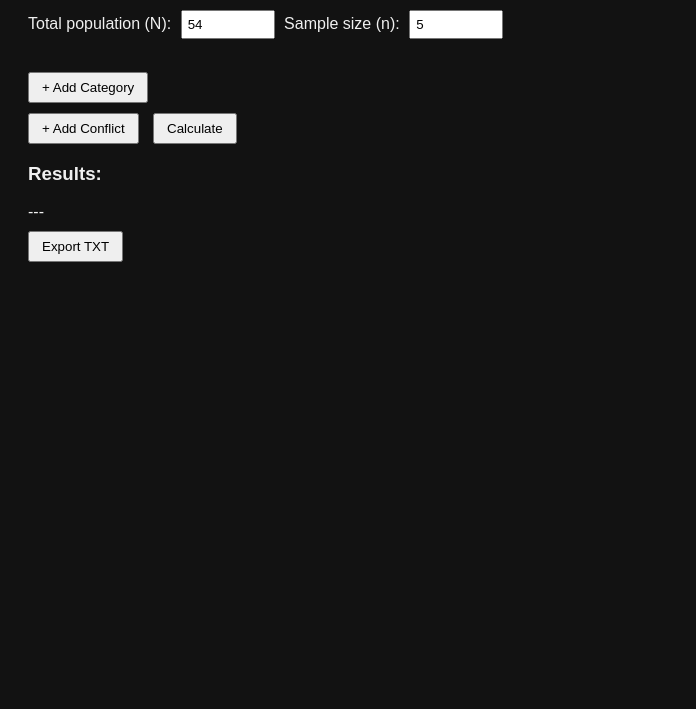
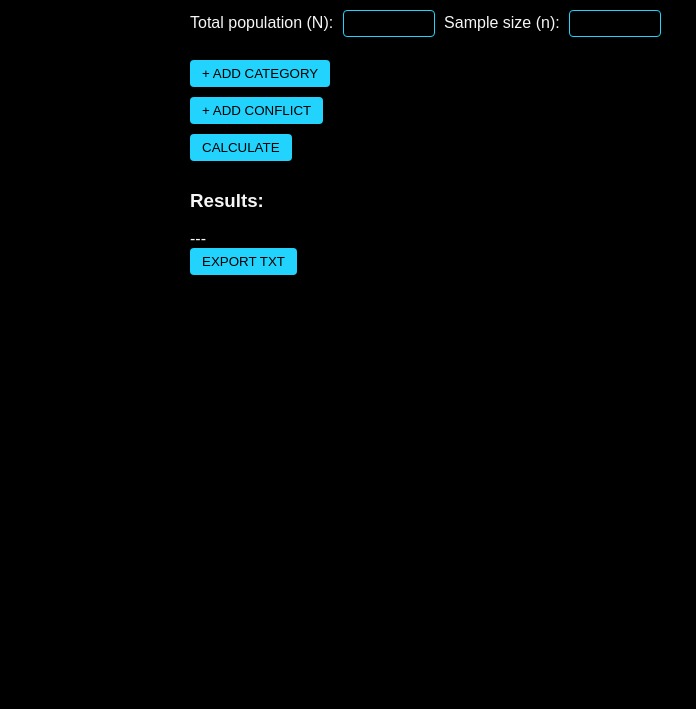
Before and after one commit to ViniciusFreiry/Hypergeometric-Calculator, a plain HTML site: page index.html in a window 1280 px wide. Shown: the part 91-800 px from the top of the page, without its empty margins (0-696 px from the left). Drawn offline with Linux system fonts and the light colour scheme.

Commit message:
Adjusting UX

```diff
--- a/index.html
+++ b/index.html
@@ -10,16 +10,16 @@
     <h2>Hypergeometric Calculator with Conflicts</h2>
 
     <label>Total population (N):</label>
-    <input type="number" id="N" value="54">
+    <input type="number" id="N">
 
     <label>Sample size (n):</label>
-    <input type="number" id="n" value="5"><br><br>
+    <input type="number" id="n"><br><br>
 
+    <button onclick="addCard()">+ Add Category</button>
     <div id="cards"></div>
-    <button onclick="addCard()">+ Add Category</button>
 
+    <button onclick="addConflict()">+ Add Conflict</button>
     <div id="conflicts"></div>
-    <button onclick="addConflict()">+ Add Conflict</button>
 
     <button onclick="calculateAll()">Calculate</button>
 
--- a/style.css
+++ b/style.css
@@ -1,30 +1,59 @@
+:root {
+    --primary-color: #000000;
+    --secondary-color: #F6F6F6;
+    --highlight-color: #22D4FD;
+    --hover-color: #272727;
+
+    --font-primary: 'Krona One', sans-serif;
+    --font-secondary: 'Montserrat', sans-serif;
+}
+
 body {
-    background-color: #121212;
-    color: #f0f0f0;
-    font-family: Arial, sans-serif;
+    background-color: var(--primary-color);
+    color: var(--secondary-color);
+    font-family: var(--font-secondary);
     padding: 20px;
 }
 
 .container {
     max-width: 900px;
+    margin: auto;
 }
 
-.card, .conflict {
-    border: 1px solid #444;
+.card,
+.conflict {
+    border: 1px solid var(--hover-color);
     padding: 10px;
     margin-bottom: 10px;
     border-radius: 8px;
-    background-color: #1e1e1e;
+    background-color: var(--hover-color);
+    font-family: var(--font-secondary);
 }
 
 input {
     padding: 5px;
     margin: 5px;
     width: 80px;
+    background-color: var(--primary-color);
+    color: var(--secondary-color);
+    border: 1px solid var(--highlight-color);
+    border-radius: 4px;
+    font-family: var(--font-secondary);
 }
 
 button {
     padding: 6px 12px;
-    margin-top: 10px;
-    margin-right: 10px;
+    margin-bottom: 10px;
+    background-color: var(--highlight-color);
+    color: var(--primary-color);
+    border: none;
+    border-radius: 4px;
+    cursor: pointer;
+    font-family: var(--font-primary);
+    text-transform: uppercase;
 }
+
+button:hover {
+    background-color: var(--secondary-color);
+    color: var(--primary-color);
+}
```
